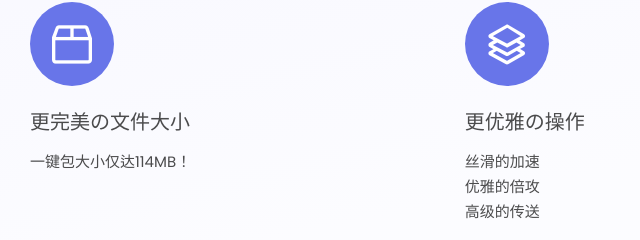
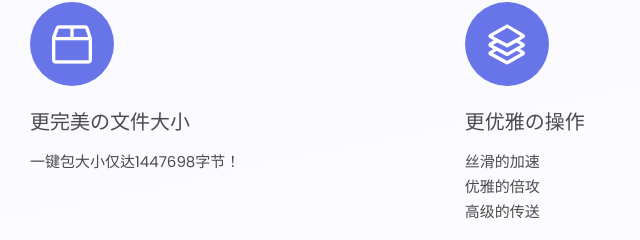
Before and after one commit to Kkebi-Group/Kkebi-group.github.io, a plain HTML site: page index.html in a window 1280 px wide. Shown: the part 1803-2043 px from the top of the page, 0-640 px from the left. Drawn offline with Linux system fonts and the light colour scheme.

Commit message:
更详细的大小

```diff
--- a/index.html
+++ b/index.html
@@ -163,7 +163,7 @@
 					  </div>
 					  <div class="feature-content">
 						  <h4>更完美の文件大小</h4>
-						  <p>一键包大小仅达114MB！</p>
+						  <p>一键包大小仅达1447698字节！</p>
 					  </div>
 				  </div>
 			  </div>
```
